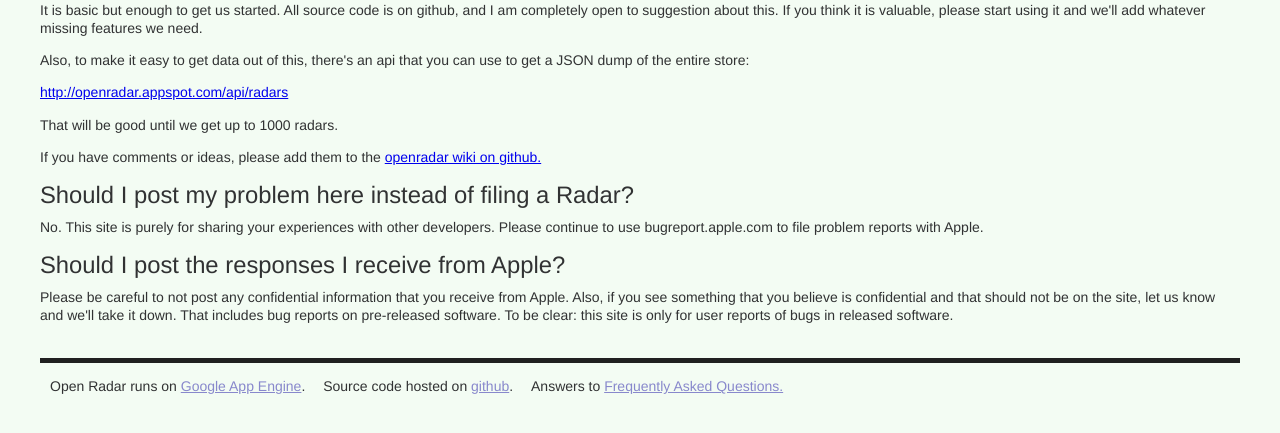
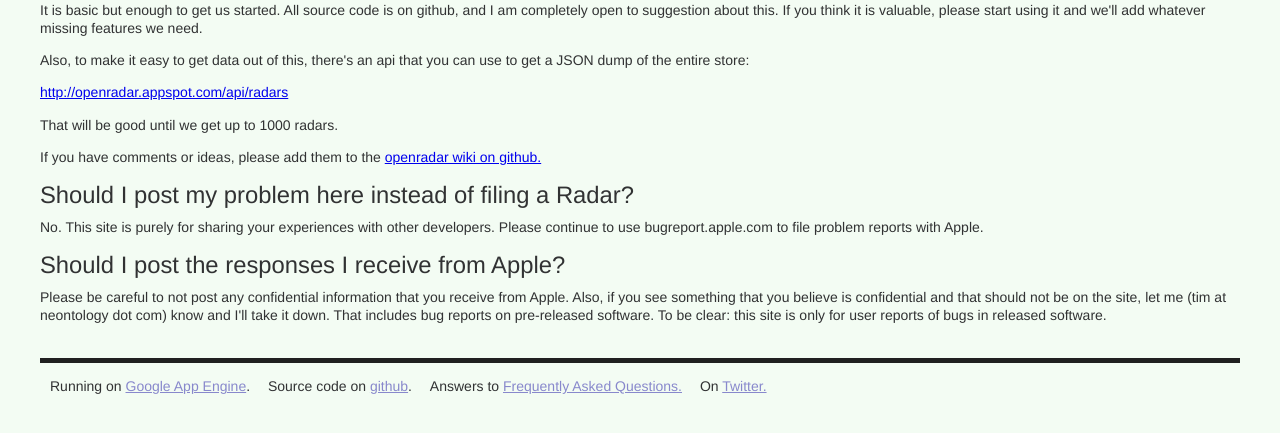
Before and after one commit to timburks/openradar, a Python web app: template templates/faq.html in a window 1280 px wide. Shown: the part 324-757 px from the top of the page. Run offline with Jinja, Linux system fonts and the light colour scheme; the template is opened without the code that fills it, so the values that code supplies are empty.

Commit message:
New model properties, additional info links.
I added some new model properties to cover more of the specific
items in the bugreport data store, restored user names to the
main index (now that emails addresses are cut out), and included
a link to our twitter id in the page footer.

```diff
--- a/templates/base.html
+++ b/templates/base.html
@@ -35,9 +35,10 @@
 <div id="footer">
 {% block footer %}
 <ul>
-<li>Open Radar runs on <a href="http://appengine.google.com">Google App Engine</a>.</li>
-<li>Source code hosted on <a href="http://github.com/timburks/openradar">github</a>.</li>
+<li>Running on <a href="http://appengine.google.com">Google App Engine</a>.</li>
+<li>Source code on <a href="http://github.com/timburks/openradar">github</a>.</li>
 <li>Answers to <a href="/faq">Frequently Asked Questions.</a></li>
+<li>On <a href="http://twitter.com/openradar">Twitter.</a></li>
 </ul>
 {% endblock %}
 </div>
--- a/templates/faq.html
+++ b/templates/faq.html
@@ -32,7 +32,7 @@ Please continue to use bugreport.apple.com to file problem reports with Apple.
 <p>
 Please be careful to not post any confidential information that you receive from Apple.
 Also, if you see something that you believe is confidential and that should not be on the site,
-let us know and we'll take it down. That includes bug reports on pre-released software.
+let me (tim at neontology dot com) know and I'll take it down. That includes bug reports on pre-released software.
 To be clear: this site is only for user reports of bugs in released software.
 </p>
 {% endblock %}
--- a/templates/index.html
+++ b/templates/index.html
@@ -4,12 +4,13 @@
 {% block content %}
 <h1>Radars</h1>
 <table>
-<tr><th>Status</th><th>Number</th><th>Title</th></tr>
+<tr><th>Status</th><th>Number</th><th>Originator</th><th>Title</th></tr>
 {% if radars %}
 {% for radar in radars %}
 <tr>
 <td>{{ radar.status }}</td>
 <td>{{ radar.number }}</td>
+<td>{{ radar.username }}</td>
 <td><a href="/radar?id={{ radar.key.id }}">{{ radar.title }}</a></td>
 </tr>
 {% endfor %}
```
Also changed, not shown: models.py (+10 -6 lines).
